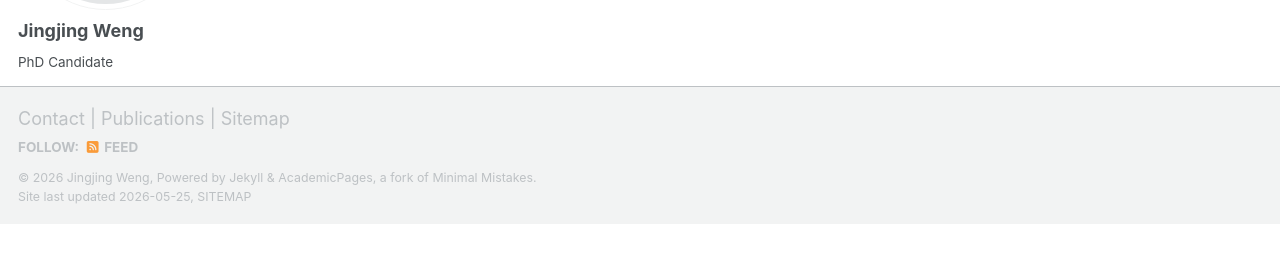
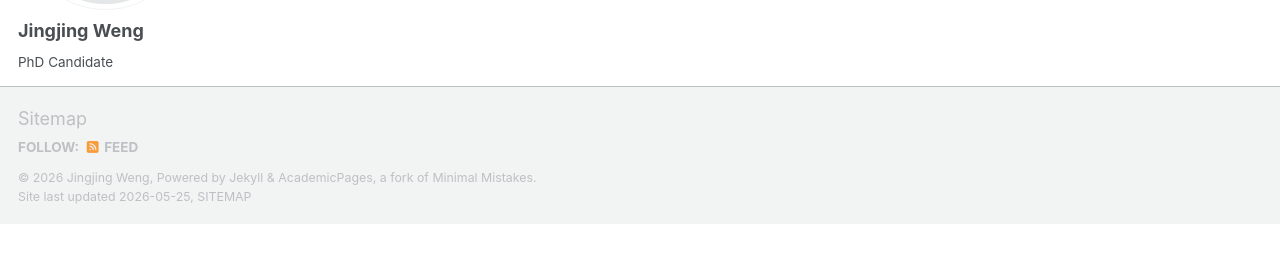
Before and after one commit to JingjingWeng/JingjingWeng.github.io, a Jekyll site: the page built from _pages/about.md, in a window 1280 px wide. Shown: the part 266-529 px from the top of the page. Built offline with Jekyll 4.4.1, drawn with Linux system fonts in a browser that asks for light colours; a script bundle is joined from its source files by our own code; library files that are not in the unit come from our copies.

Commit message:
Update custom.html

```diff
--- a/_includes/footer/custom.html
+++ b/_includes/footer/custom.html
@@ -1,5 +1,3 @@
 <!-- start custom footer snippets -->
-<a href="mailto:jingjing.weng@temple.edu">Contact</a> |
-<a href="/publications/">Publications</a> |
 <a href="/sitemap/">Sitemap</a>
 <!-- end custom footer snippets -->
```
